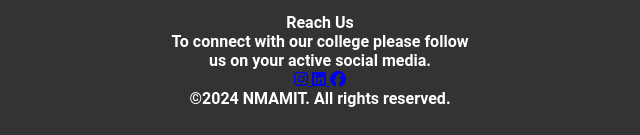
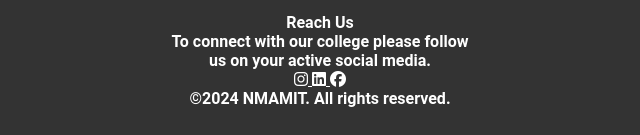
Before and after one commit to ash43win/college, a plain HTML site: page index.html in a window 1280 px wide. Shown: the part 817-952 px from the top of the page, 320-960 px from the left. Drawn offline with Linux system fonts and the light colour scheme.

Commit message:
Update style.css

```diff
--- a/style.css
+++ b/style.css
@@ -150,7 +150,7 @@ nav {
     font-weight: 600;
 }
 
-.icons .fa {
+.icons a {
     color: #fff;
     cursor: pointer;
 }
```
